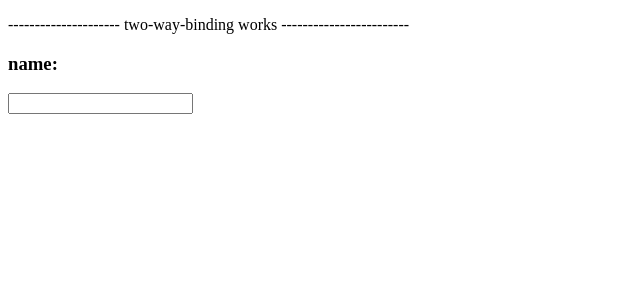
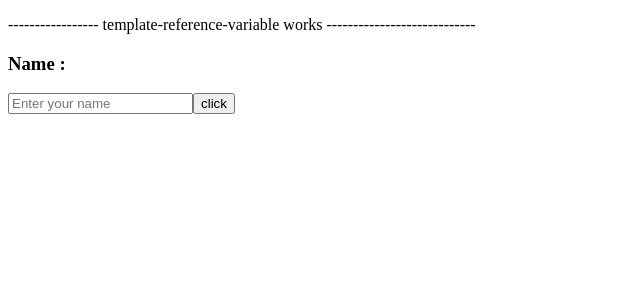
Before and after one commit to 01Deepak/angular-tut, an Angular app: page / in a window 1280 px wide. Shown: the top 300 px of the page, without its empty margins (0-640 px from the left). Built offline with nearby package versions, Linux system fonts and the light colour scheme.

Commit message:
template reference variable

```diff
--- a/src/app/app.component.html
+++ b/src/app/app.component.html
@@ -6,4 +6,5 @@
 <!-- <app-basic-form></app-basic-form> -->
 <!-- <app-todo-list></app-todo-list> -->
 <!-- <app-data-share></app-data-share> -->
-<app-two-way-binding></app-two-way-binding>
+<!-- <app-two-way-binding></app-two-way-binding> -->
+ <app-template-reference-variable></app-template-reference-variable>
--- a/src/app/app.component.ts
+++ b/src/app/app.component.ts
@@ -9,10 +9,11 @@ import { BasicFormComponent } from "./component/basic-form/basic-form.component"
 import { TodoListComponent } from "./component/todo-list/todo-list.component";
 import { DataShareComponent } from "./component/data-share/data-share.component";
 import { TwoWayBindingComponent } from "./component/two-way-binding/two-way-binding.component";
+import { TemplateReferenceVariableComponent } from "./component/template-reference-variable/template-reference-variable.component";
 
 @Component({
   selector: 'app-root',
-  imports: [RouterOutlet, CounterComponent, PropertyBindingComponent, ControlSatatementComponent, NestedLoopComponent, StyleBindingComponent, BasicFormComponent, TodoListComponent, DataShareComponent, TwoWayBindingComponent],
+  imports: [RouterOutlet, CounterComponent, PropertyBindingComponent, ControlSatatementComponent, NestedLoopComponent, StyleBindingComponent, BasicFormComponent, TodoListComponent, DataShareComponent, TwoWayBindingComponent, TemplateReferenceVariableComponent],
   templateUrl: './app.component.html',
   styleUrl: './app.component.scss'
 })
--- /dev/null
+++ b/src/app/component/template-reference-variable/template-reference-variable.component.html
@@ -0,0 +1,4 @@
+<p>----------------- template-reference-variable works ----------------------------</p>
+<h3>Name : {{userName}}</h3>
+<input type="text" name="name" #name placeholder="Enter your name">
+<button (click)="handleClick(name.value)">click</button>
--- /dev/null
+++ b/src/app/component/template-reference-variable/template-reference-variable.component.ts
@@ -0,0 +1,15 @@
+import { Component } from '@angular/core';
+
+@Component({
+  selector: 'app-template-reference-variable',
+  imports: [],
+  templateUrl: './template-reference-variable.component.html',
+  styleUrl: './template-reference-variable.component.scss'
+})
+export class TemplateReferenceVariableComponent {
+  userName = '';
+  handleClick(data: string) {
+    console.log(data);
+    this.userName = data;
+  }
+}
```
Also changed, not shown: src/app/component/template-reference-variable/template-reference-variable.component.scss (added), 1 other file (tests, documents, lock files or other folders).
